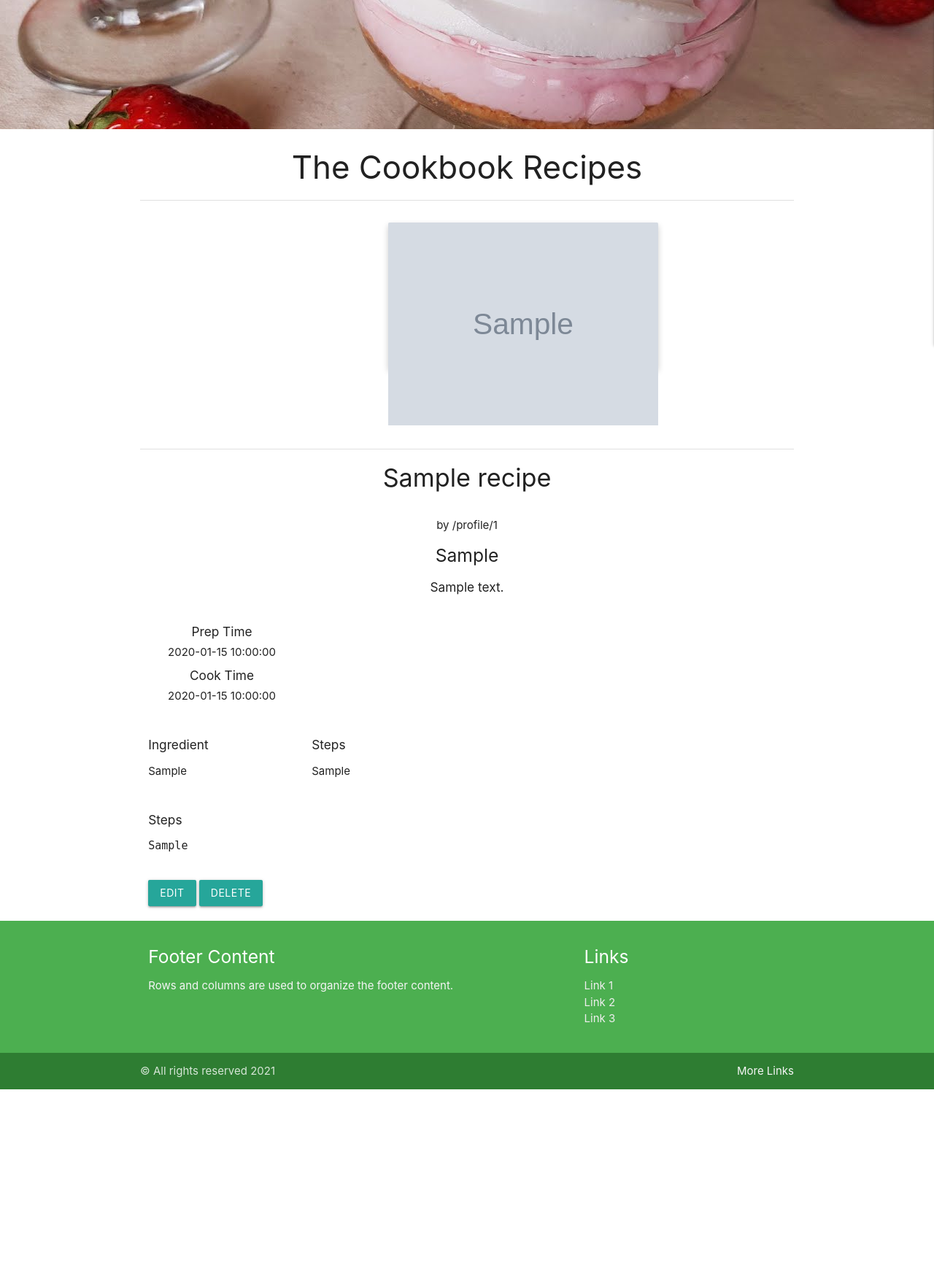
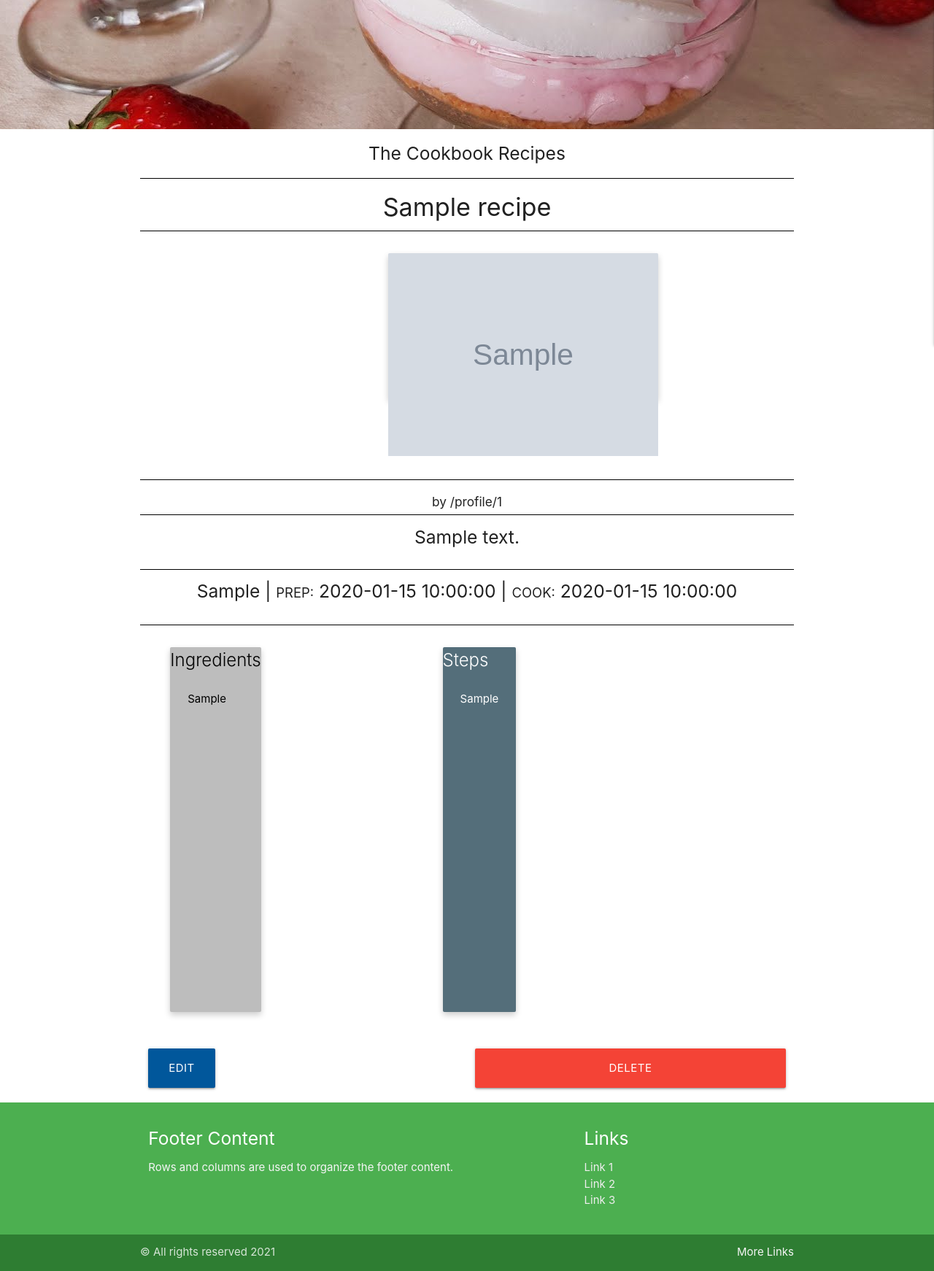
Before and after one commit to Code-Institute-Submissions/rpaulnarcis-milestone3, a Flask app: template templates/show_recipe.html in a window 1280 px wide. Shown: the part 387-2129 px from the top of the page at 73% size. Before the commit the page ends 1880 px from the top, so only its background shows below. Run offline with Flask 2, Linux system fonts and the light colour scheme; the visitor is signed in with stand-in values (Sample User, id 1); the template is opened without the code that fills it: most values are stand-ins (such as "Sample title", 1, 10 or a date in 2020); grey boxes marked "Sample" are stand-in pictures; some libraries are stand-ins or nearby versions.

Commit message:
Created Show Recipe Page

```diff
--- a/static/css/style.css
+++ b/static/css/style.css
@@ -95,7 +95,7 @@
 .material-icons{
     font-size: 20px;
 }
-.divider.show{
+.divider.show.black{
     margin-top: 20px;
 
 }
@@ -112,3 +112,19 @@
 .show-header.divider{
     margin-top: 80px;
 }
+
+.card.blue-grey.darken-1{
+    width: fit-content;
+}
+
+.card.grey.lighten-1{
+    width: fit-content;
+}
+
+a.waves-effect.waves-light.btn-large.light-blue darken-4{
+    width: 100%;
+}
+
+a.waves-effect.waves-light.btn-large.red{
+    width: 100%;
+}
--- a/templates/show_recipe.html
+++ b/templates/show_recipe.html
@@ -1,8 +1,12 @@
 {% extends 'base.html' %}
 {% block content %}
 
-<h3 class="center-align">The Cookbook Recipes</h3>
-<div class="divider show"></div>
+<h5 class="center-align">The Cookbook Recipes</h5>
+<div class="divider show black"></div>
+<h4 class="show header center-align">
+    {{ recipe.recipe_name }}
+</h4>
+<div class="divider black"></div>
 <div class="row">
     <div class="col s6 offset-s4 center-align">
         <div class="card show">
@@ -12,10 +16,8 @@
         </div>
     </div>
 </div>
- <div class="show-header divider"></div>
-<h4 class="show header center-align">
-    {{ recipe.recipe_name }}
-</h4>
+<div class="show-header divider black"></div>
+
 
 <div class="row">
     <div class="col s12">
@@ -23,52 +25,46 @@
     </div>
 </div>
 <div class="col s12 center-align">
-       <p class="username">by {{ url_for('profile', username=session['user'])}}</p> <h5>{{ recipe.recipe_categories}}</h5>
+    <h6 class="username">by {{ url_for('profile', username=session['user'])}}</h6>
 </div>
-
+<div class="divider black"></div>
 <div class="row">
     <div class="col s12 center-align">
-        <h6>{{ recipe.recipe_short_description }}</h6>
+        <h5>{{ recipe.recipe_short_description }}</h5>
     </div>
 </div>
+<div class="divider black"></div>
 <div class="row">
-<div class="col s12 m3 center-align">
-    <p><h6>Prep Time</h6><slan>{{ recipe.recipe_prep_time }}</span><h6>Cook Time</h6><span>{{ recipe.recipe_cooking_time }}</span></p>
+    <div class="col s12 center-align">
+        <h5> {{ recipe.recipe_categories}} | <small class="text-muted">PREP:</small> {{ recipe.recipe_prep_time }} |
+            <small class="text-muted">COOK:</small> {{ recipe.recipe_cooking_time }}</h5>
     </div>
 </div>
-
+<div class="divider black"></div>
 <div class="row">
-    <div class="col s12 m3">
-        <h6>Ingredient</h6>
+    <div class="col s7 push-s5"><span class="flow-text-steps">
+            <div class="card blue-grey darken-1">
+                 <span class="card-title white-text">Steps</span>
+                <div class="card-content white-text">
+                    <p>{{ recipe.recipe_steps}}</p>
+                </div>
+            </div>
+        </span></div>
+    <div class="col s5 pull-s7"><span class="flow-text-ingredients">
+            <div class="card grey lighten-1">
+                <span class="card-title black-text">Ingredients</span>
+                <div class="card-content black-text">
                     <p>{{ recipe.recipe_ingredients}}</p>
                 </div>
-
-
-    <div class="col s12 m3">
-        <h6>Steps</h6>
-        <p>{{ recipe.recipe_steps}}</p>
             </div>
-
-
-
-
-
-    <div class="col s12 m3">
-
-    </div>
+        </span></div>
 </div>
 <div class="row">
-    <div class="col s12">
-        <h6>Steps</h6>
-        <pre>{{ recipe.recipe_steps}}</pre>
+    <div class="col s6 ">
+        <a href="" class="waves-effect waves-light btn-large light-blue darken-4">Edit</a>
     </div>
-</div>
-
-
-<div class="row">
-    <div class="col s12">
-        <a href="" class="waves-effect waves-light btn">Edit</a>
-        <a href="" class="waves-effect waves-light btn">Delete</a>
+    <div class="col s6 ">
+        <a href="" class="waves-effect waves-light btn-large red">Delete</a>
     </div>
 </div>
 
```
Lines whose indentation alone changed are shown as unchanged.
